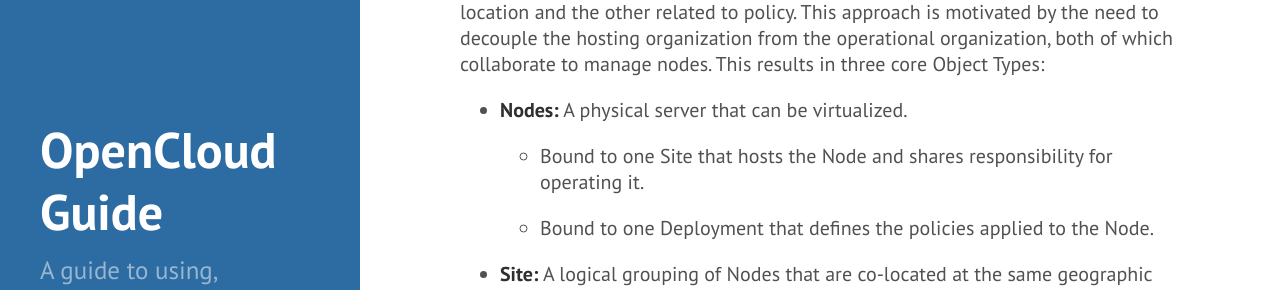
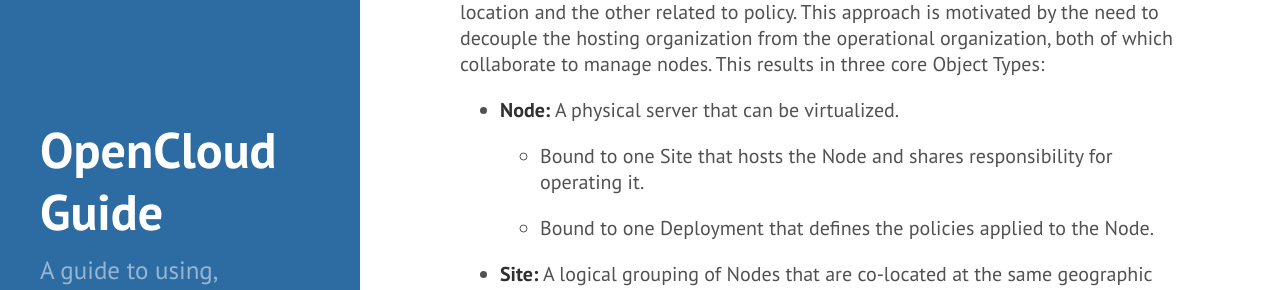
Before and after one commit to open-cloud/open-cloud.github.io.old, a Jekyll site: the page built from 0_overview.md, in a window 1280 px wide and 900 px high, scrolled down 5578 px. Shown: the part 163-453 px from the top of the window. Built offline with Jekyll 4.4.1, drawn with Linux system fonts in a browser that asks for light colours; Markdown is read by kramdown in place of the engine named in the settings.

Commit message:
fix DM bug

```diff
--- a/0_overview.md
+++ b/0_overview.md
@@ -233,7 +233,7 @@
 organization from the operational organization, both of which
 collaborate to manage nodes. This results in three core Object Types:
 
-* **Nodes:** A physical server that can be virtualized.
+* **Node:** A physical server that can be virtualized.
 
   - Bound to one Site that hosts the Node and shares responsibility
     for operating it.
```
